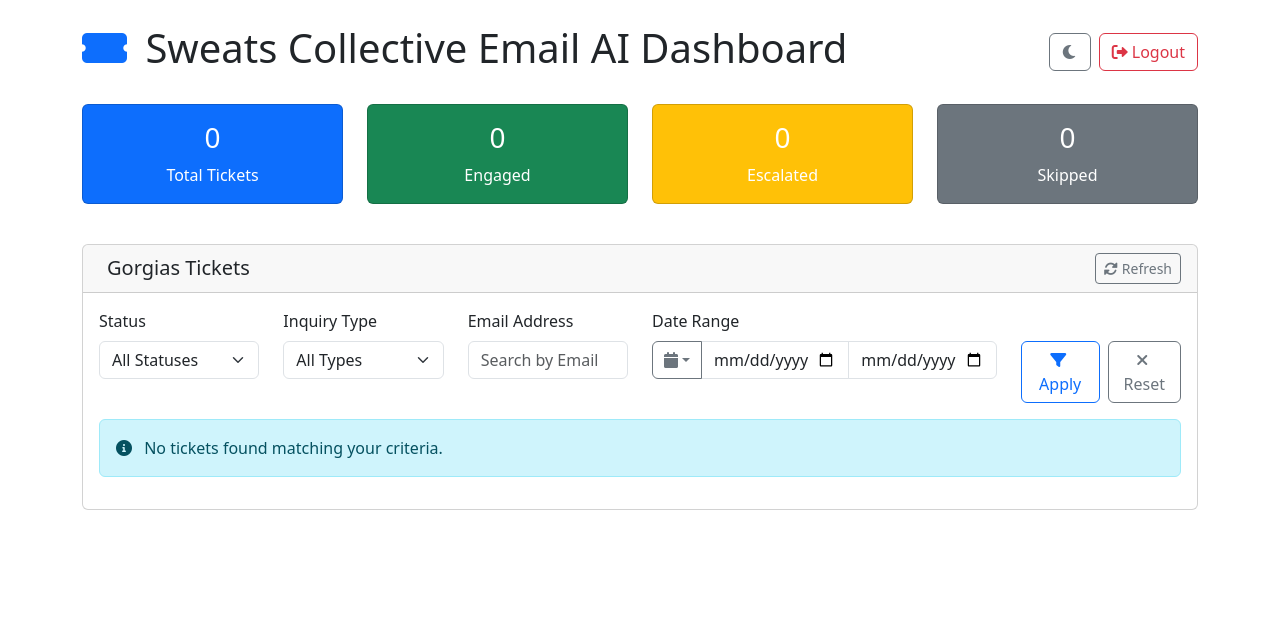
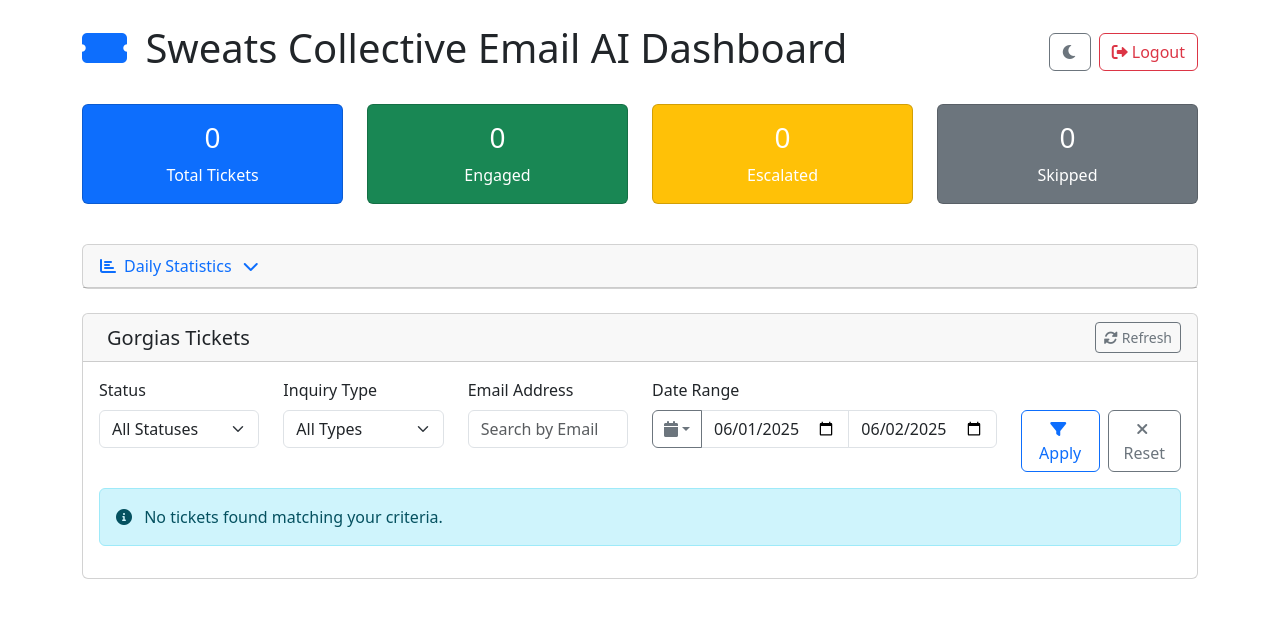
Before and after one commit to tsizzybots/platform_5ive_replit, a Flask app: page / in a window 1280 px wide. Shown: the top 618 px of the page. Run offline with Flask 3, Linux system fonts and the light colour scheme; the visitor is signed in with stand-in values (Sample User, id 1); data that the repository does not hold is empty; some libraries are stand-ins or nearby versions.

Commit message:
Show a collapsible chart with daily ticket statistics on the dashboard
Implements a new API endpoint to fetch daily ticket statistics and displays them in a collapsible chart using Chart.js with toggleable chart type.

Replit-Commit-Author: Agent
Replit-Commit-Session-Id: dcbac281-97a1-425d-ad5f-434a31a5abaf
Replit-Commit-Screenshot-Url: https://storage.googleapis.com/screenshot-production-us-central1/ba429c87-61e2-4e23-8478-cca26b3ff855/3388955d-9356-4837-8059-6747183356e9.jpg

```diff
--- a/routes.py
+++ b/routes.py
@@ -329,6 +329,72 @@ def get_stats():
             'error': str(e)
         }), 500
 
+@app.route('/api/inquiries/daily-stats', methods=['GET'])
+def get_daily_stats():
+    """Get daily statistics for chart visualization"""
+    try:
+        from datetime import datetime, timedelta
+        from sqlalchemy import func, case
+
+        # Parse date filters from query parameters
+        date_from = request.args.get('date_from')
+        date_to = request.args.get('date_to')
+
+        # Default to current month if no dates provided
+        if not date_from or not date_to:
+            today = datetime.now()
+            date_from = today.replace(day=1).strftime('%Y-%m-%d')
+            date_to = today.strftime('%Y-%m-%d')
+
+        # Parse dates
+        try:
+            date_from_obj = datetime.strptime(date_from, '%Y-%m-%d')
+            date_to_obj = datetime.strptime(date_to, '%Y-%m-%d')
+        except ValueError:
+            return jsonify({
+                'status': 'error',
+                'message': 'Invalid date format. Use YYYY-MM-DD'
+            }), 400
+
+        # Query daily statistics
+        daily_stats = db.session.query(
+            func.date(EmailInquiry.received_date).label('date'),
+            func.count(EmailInquiry.id).label('total'),
+            func.sum(case((EmailInquiry.status == 'Engaged', 1), else_=0)).label('engaged'),
+            func.sum(case((EmailInquiry.status == 'Escalated', 1), else_=0)).label('escalated'),
+            func.sum(case((EmailInquiry.status == 'Skipped', 1), else_=0)).label('skipped')
+        ).filter(
+            func.date(EmailInquiry.received_date) >= date_from_obj.date(),
+            func.date(EmailInquiry.received_date) <= date_to_obj.date()
+        ).group_by(
+            func.date(EmailInquiry.received_date)
+        ).order_by(
+            func.date(EmailInquiry.received_date)
+        ).all()
+
+        # Format results
+        chart_data = []
+        for stat in daily_stats:
+            chart_data.append({
+                'date': stat.date.strftime('%Y-%m-%d'),
+                'total': stat.total or 0,
+                'engaged': stat.engaged or 0,
+                'escalated': stat.escalated or 0,
+                'skipped': stat.skipped or 0
+            })
+
+        return jsonify({
+            'status': 'success',
+            'data': chart_data
+        })
+
+    except Exception as e:
+        logger.error(f"Error getting daily stats: {str(e)}")
+        return jsonify({
+            'status': 'error',
+            'message': 'Failed to get daily statistics'
+        }), 500
+
 @app.route('/api/inquiries/<int:inquiry_id>', methods=['DELETE'])
 def delete_inquiry(inquiry_id):
     """Delete an email inquiry"""
--- a/static/app.js
+++ b/static/app.js
@@ -1,11 +1,28 @@
 // Global variables
 let currentPage = 1;
 let currentFilters = {};
+let dailyChart = null;
+let currentChartType = 'bar';
 
 // Initialize the application
 document.addEventListener('DOMContentLoaded', function() {
+    setDateRange('thisMonth'); // Set default date range to "This Month"
     loadStats();
     loadTickets();
+    loadInquiryTypes();
+
+    // Setup chart collapse event listeners
+    const chartCollapse = document.getElementById('dailyStatsChart');
+    chartCollapse.addEventListener('shown.bs.collapse', function () {
+        document.getElementById('chartToggleIcon').className = 'fas fa-chevron-up ms-2';
+        document.getElementById('chartControls').style.display = 'block';
+        loadDailyStats();
+    });
+
+    chartCollapse.addEventListener('hidden.bs.collapse', function () {
+        document.getElementById('chartToggleIcon').className = 'fas fa-chevron-down ms-2';
+        document.getElementById('chartControls').style.display = 'none';
+    });
 });
 
 // Theme toggle functionality
--- a/templates/index.html
+++ b/templates/index.html
@@ -6,6 +6,7 @@
     <title>Email Helpdesk AI Agent Dashboard</title>
     <link href="https://cdn.jsdelivr.net/npm/bootstrap@5.3.0/dist/css/bootstrap.min.css" rel="stylesheet">
     <link href="https://cdnjs.cloudflare.com/ajax/libs/font-awesome/6.0.0/css/all.min.css" rel="stylesheet">
+    <script src="https://cdn.jsdelivr.net/npm/chart.js"></script>
     <style>
         .theme-toggle {
             position: fixed;
@@ -73,6 +74,39 @@
             <div class="col-12 text-center">
                 <div class="spinner-border" role="status">
                     <span class="visually-hidden">Loading...</span>
+                </div>
+            </div>
+        </div>
+
+        <!-- Daily Statistics Chart -->
+        <div class="row mb-4">
+            <div class="col-12">
+                <div class="card">
+                    <div class="card-header">
+                        <div class="d-flex justify-content-between align-items-center">
+                            <h5 class="mb-0">
+                                <button class="btn btn-link text-decoration-none p-0" type="button" data-bs-toggle="collapse" data-bs-target="#dailyStatsChart" aria-expanded="false" aria-controls="dailyStatsChart">
+                                    <i class="fas fa-chart-bar me-2"></i>Daily Statistics
+                                    <i class="fas fa-chevron-down ms-2" id="chartToggleIcon"></i>
+                                </button>
+                            </h5>
+                            <div class="btn-group" role="group" id="chartControls" style="display: none;">
+                                <button type="button" class="btn btn-outline-secondary btn-sm" onclick="changeChartType('line')">
+                                    <i class="fas fa-chart-line me-1"></i>Line
+                                </button>
+                                <button type="button" class="btn btn-outline-secondary btn-sm active" onclick="changeChartType('bar')">
+                                    <i class="fas fa-chart-bar me-1"></i>Bar
+                                </button>
+                            </div>
+                        </div>
+                    </div>
+                    <div class="collapse" id="dailyStatsChart">
+                        <div class="card-body">
+                            <div id="chartContainer">
+                                <canvas id="dailyChart" width="400" height="200"></canvas>
+                            </div>
+                        </div>
+                    </div>
                 </div>
             </div>
         </div>
```
